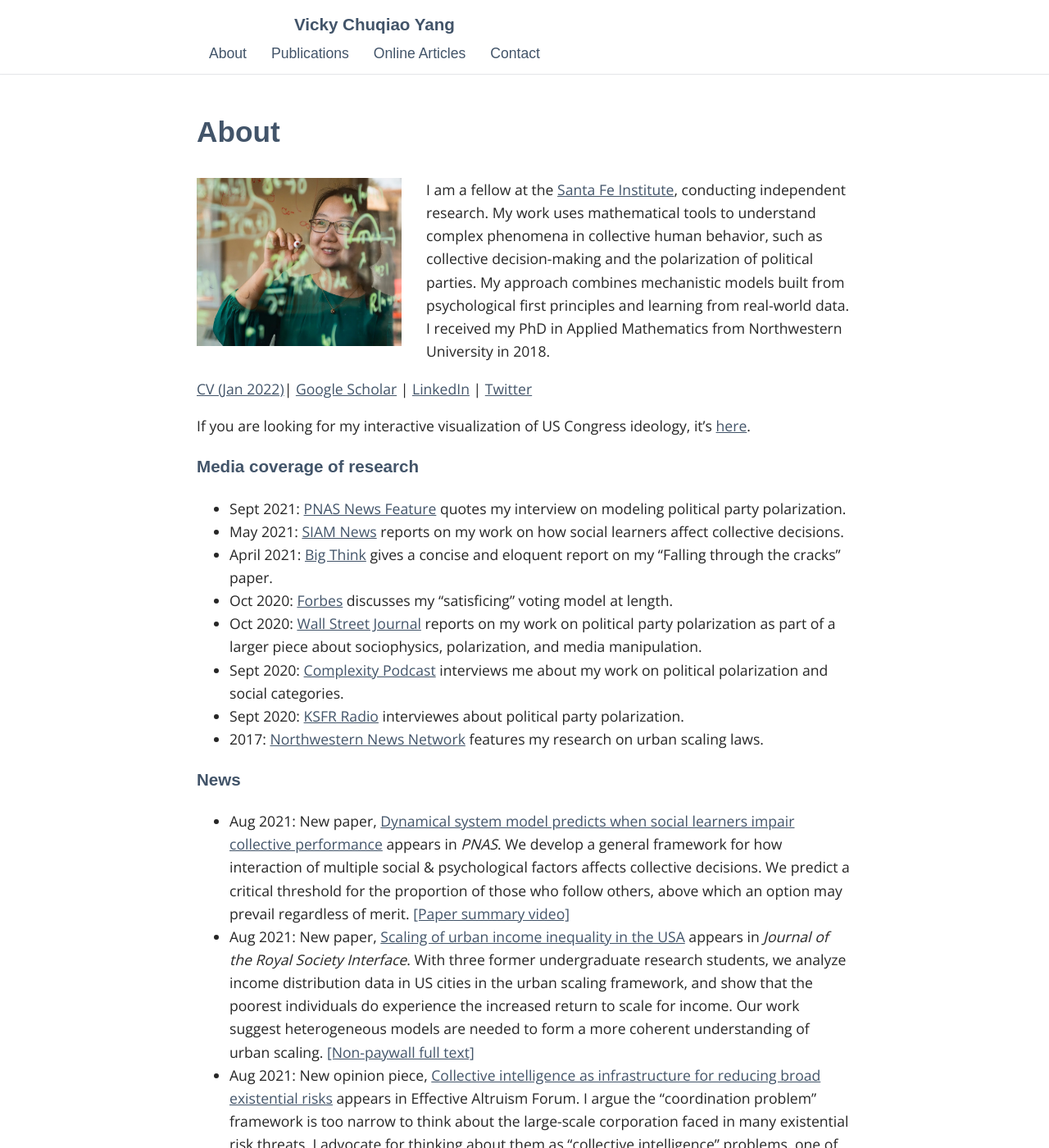
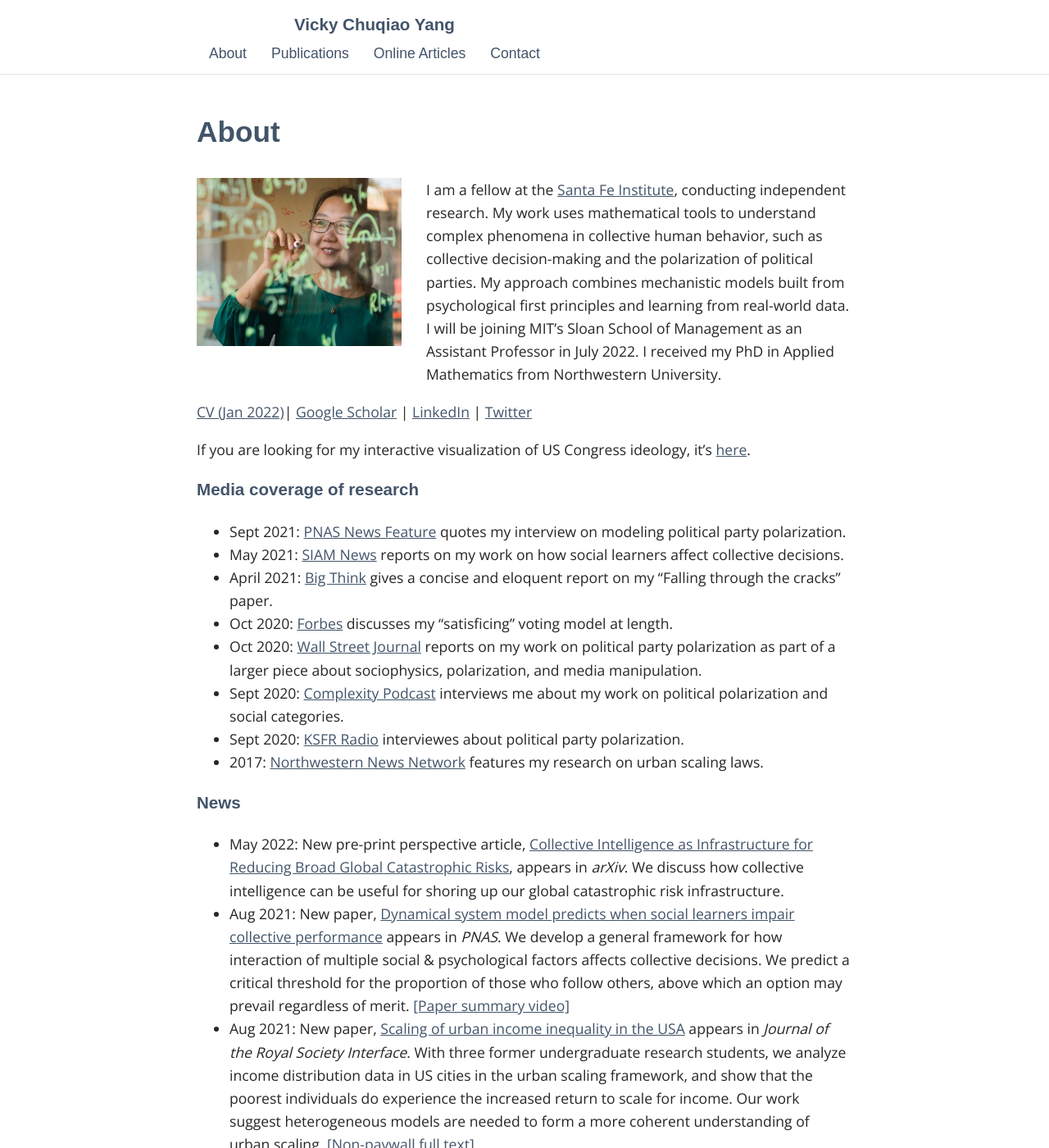
Before and after one commit to vc-yang/vc-yang.github.io, a Jekyll site: the page built from index.md, in a window 1280 px wide and 1400 px high. Shown: the whole window at 82% size. Built offline with Jekyll 4.4.1, drawn with Linux system fonts in a browser that asks for light colours; some web fonts are replaced; some of the changed text lies outside the part shown.

Commit message:
Update index.md

```diff
--- a/index.md
+++ b/index.md
@@ -4,7 +4,7 @@ title: About
 ---
 
 <img style="float: left; margin: 0px 30px 30px 0px;" src="../files/VickyPhoto_2018.jpg" width = "250"/>
-I am a fellow at the [Santa Fe Institute](https://www.santafe.edu/), conducting independent research. My work uses mathematical tools to understand complex phenomena in collective human behavior, such as collective decision-making and the polarization of political parties. My approach combines mechanistic models built from psychological first principles and learning from real-world data. I received my PhD in Applied Mathematics from Northwestern University in 2018.
+I am a fellow at the [Santa Fe Institute](https://www.santafe.edu/), conducting independent research. My work uses mathematical tools to understand complex phenomena in collective human behavior, such as collective decision-making and the polarization of political parties. My approach combines mechanistic models built from psychological first principles and learning from real-world data. I will be joining MIT's Sloan School of Management as an Assistant Professor in July 2022. I received my PhD in Applied Mathematics from Northwestern University.
 
 [CV (Jan 2022)](../files/VC_Yang_CV_Jan_2022)&#124; [Google Scholar](https://scholar.google.com/citations?user=-dMTyjIAAAAJ&hl=en) &#124; [LinkedIn](https://www.linkedin.com/in/vcyang) &#124; [Twitter](https://twitter.com/VickyCYang)
 
@@ -24,9 +24,9 @@ If you are looking for my interactive visualization of US Congress ideology, it'
 
 
 ### News
+* May 2022: New pre-print perspective article, [Collective Intelligence as Infrastructure for Reducing Broad Global Catastrophic Risks](https://arxiv.org/abs/2205.03300), appears in *arXiv*. We discuss how collective intelligence can be useful for shoring up our global catastrophic risk infrastructure.
 * Aug 2021: New paper, [Dynamical system model predicts when social learners impair collective performance](https://www.pnas.org/content/118/35/e2106292118) appears in *PNAS*. We develop a general framework for how interaction of multiple social & psychological factors affects collective decisions. We predict a critical threshold for the proportion of those who follow others, above which an option may prevail regardless of merit. [[Paper summary video]](https://youtu.be/l8-0UuS5u84)
 * Aug 2021: New paper, [Scaling of urban income inequality in the USA](https://doi.org/10.1098/rsif.2021.0223) appears in *Journal of the Royal Society Interface*. With three former undergraduate research students, we analyze income distribution data in US cities in the urban scaling framework, and show that the poorest individuals do experience the increased return to scale for income. Our work suggest heterogeneous models are needed to form a more coherent understanding of urban scaling. [[Non-paywall full text]](https://papers.ssrn.com/sol3/papers.cfm?abstract_id=3907455)
-* Aug 2021: New opinion piece, [Collective intelligence as infrastructure for reducing broad existential risks](https://forum.effectivealtruism.org/posts/nD3zzdS4XNzvv94XX/collective-intelligence-as-infrastructure-for-reducing-broad) appears in Effective Altruism Forum. I argue the "coordination problem" framework is too narrow to think about the large-scale corporation faced in many existential risk threats. I advocate for thinking about them as "collective intelligence" problems, one of processing distributed information effectively.
 * April 2021: New preprint, [When do social learners affect collective performance negatively? The predictions of a dynamical-system model](http://arxiv.org/abs/2104.00770) appears on arXiv. We develop a general mathematical framework to model how the interaction of complex social and cognitive factors manifests in collective decision outcomes. Our model predicts a critical threshold of social learners (those who follow others instead of evaluating merit of the options on their own), above which the system destabilizes, and either option can prevail regardless of merit.
 * Mar 2021: New paper, [Falling through the cracks: Modeling the formation of social category boundaries](https://journals.plos.org/plosone/article?id=10.1371/journal.pone.0247562) appears in *PLOS ONE*. We predict boundaries between us and them on a continuum attribute using a dynamical system model. We find middle of the spectrum fall through the cracks of categorization, and validate with data on political independents.
  * Aug 2020: New paper, [Why are US parties so polarized? A "satisficing" dynamical model](https://epubs.siam.org/doi/ref/10.1137/19M1254246), appears in *SIAM Review*. We develop a model for the public's voting behavior following satisficing decision making, and explain the disconnect between the predominantly moderate policy positions of the US public and the polarization of political parties. [[Press release]](https://santafe.edu/news-center/news/new-model-shows-how-voting-behavior-can-drive-political-parties-apart) [[Animated summary of paper]](https://youtu.be/0a-jALVP1bs)
```
